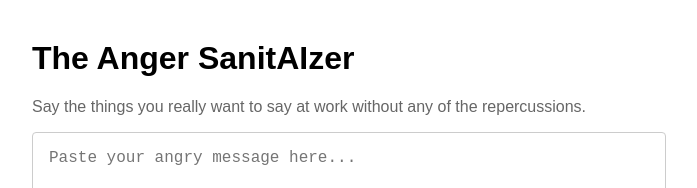
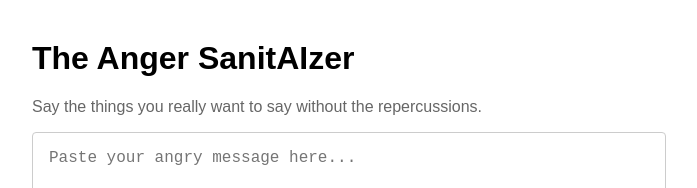
Before and after one commit to jackthemc87/AngerSanitAIzer, a Next.js app: page / in a window 1280 px wide. Shown: the top 188 px of the page, without its empty margins (308-1005 px from the left). Built offline with nearby package versions, Linux system fonts and the light colour scheme.

Commit message:
Update index.tsx

```diff
--- a/pages/index.tsx
+++ b/pages/index.tsx
@@ -55,7 +55,7 @@ export default function Home() {
 
       <h1 style={{ fontSize: "2rem", fontWeight: "bold" }}>The Anger SanitAIzer</h1>
       <p style={{ marginBottom: "1rem", color: "#666" }}>
-        Say the things you really want to say at work without any of the repercussions.
+        Say the things you really want to say without the repercussions.
       </p>
 
       <textarea
```
